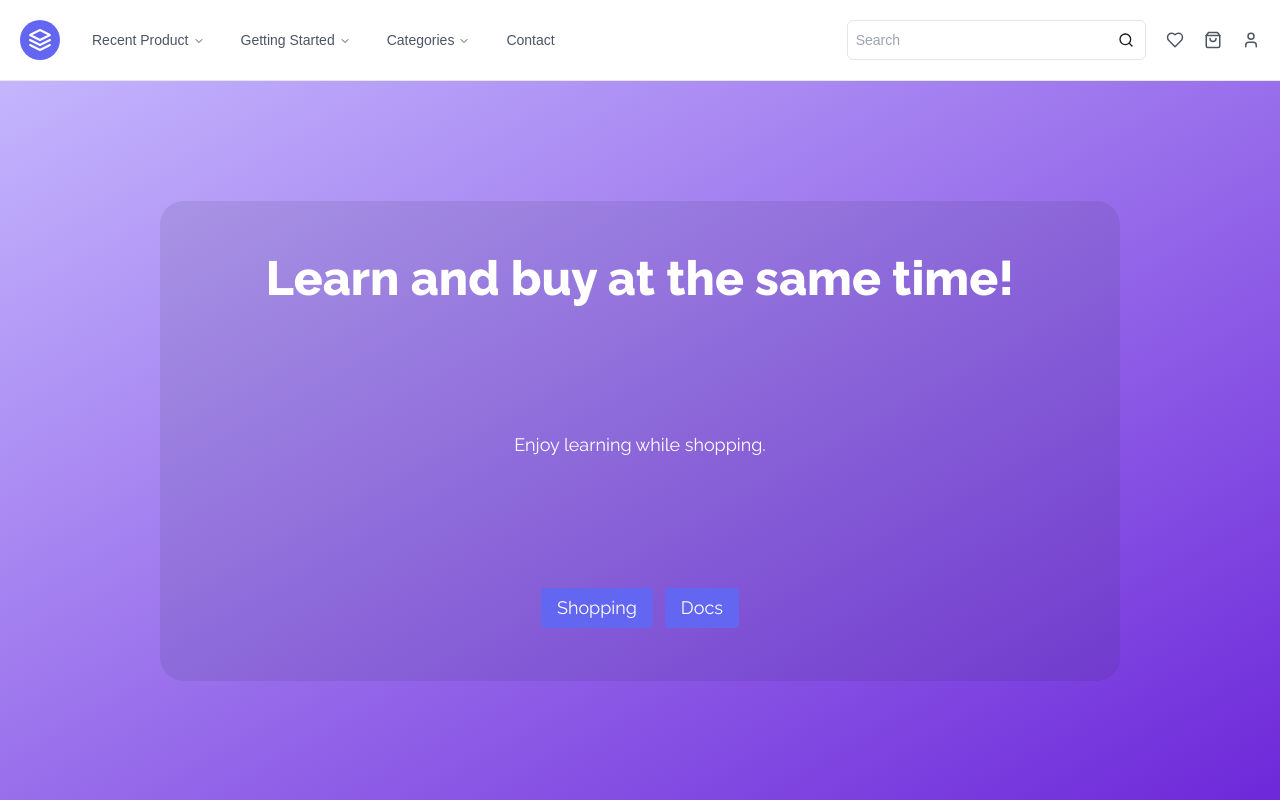
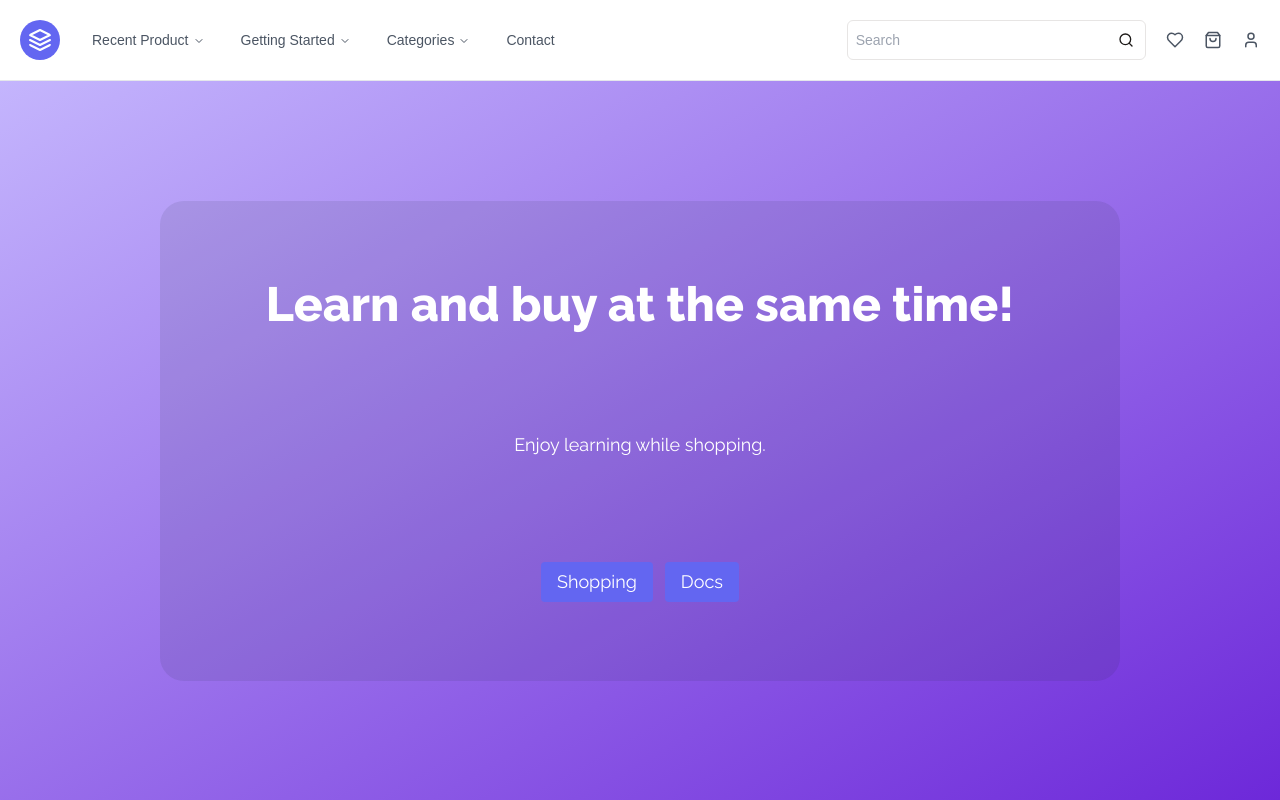
Before and after one commit to seldemircin/e-commerce-2, a Next.js app: page /home in a window 1280 px wide. Shown: the top 800 px of the page. Built offline with nearby package versions, Linux system fonts and the light colour scheme.

Commit message:
version8

```diff
--- a/app/(routes)/home/page.tsx
+++ b/app/(routes)/home/page.tsx
@@ -11,7 +11,7 @@ export default function Home() {
   return (
     <div className="bg-gradient-to-br from-violet-300 to-violet-700  h-[90vh] flex justify-center items-center">
       <div
-        className={`lg:w-3/4 lg:h-2/3 lg:bg-slate-800 lg:hadow-2xl lg:rounded-3xl lg:bg-opacity-10 flex justify-around items-center flex-col space-y-6 ${raleway.className} max-lg:p-2`}
+        className={`lg:w-3/4 lg:h-2/3 lg:bg-slate-800 lg:hadow-2xl lg:rounded-3xl lg:bg-opacity-10 flex justify-evenly items-center flex-col space-y-6 ${raleway.className} max-lg:p-2`}
       >
         <h1 className="text-white text-5xl font-extrabold max-lg:text-4xl max-lg:text-center animate__animated animate__fadeInDown animate__delay-0.5s">
           Learn and buy at the same time!
```
